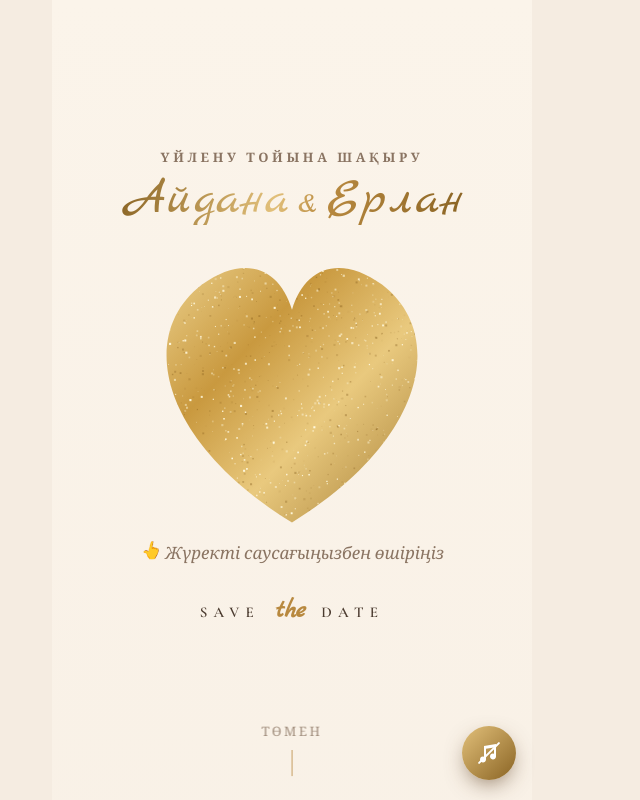
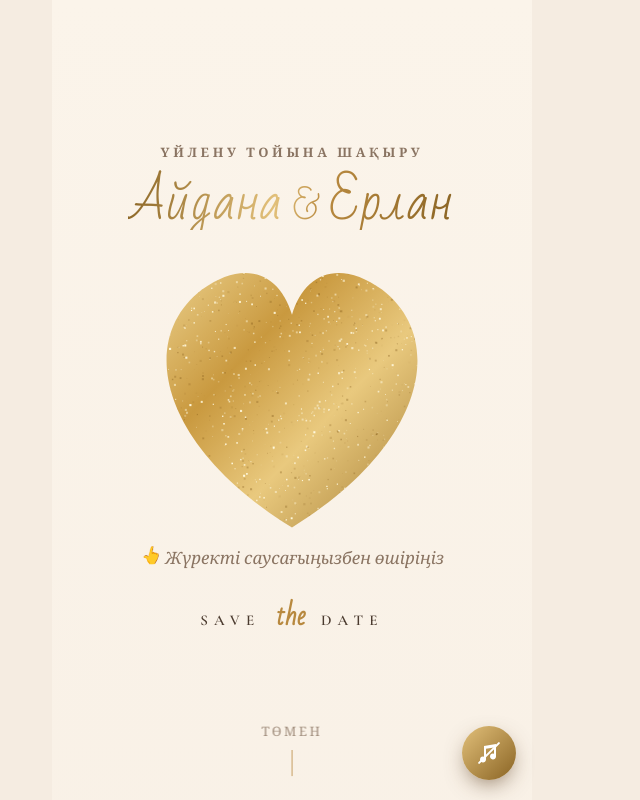
Before and after one commit to altynkhassan-collab/altyn-montazh, a plain HTML site: page Сайттар/aidana-erlan/index.html in a window 1280 px wide. Shown: the top 800 px of the page, without its empty margins (348-988 px from the left). Drawn offline with nearby package versions, Linux system fonts and the light colour scheme.

Commit message:
Шақыру сайты: нәзік шрифт
Co-Authored-By: Claude Opus 5.5 <noreply@anthropic.com>
Claude-Session: https://claude.ai/code/session_01DyLs1DAXA4NQtEnuect5En

```diff
--- a/Сайттар/aidana-erlan/index.html
+++ b/Сайттар/aidana-erlan/index.html
@@ -11,7 +11,7 @@
 <meta name="theme-color" content="#f3e9dc">
 <link rel="preconnect" href="https://fonts.googleapis.com">
 <link rel="preconnect" href="https://fonts.gstatic.com" crossorigin>
-<link href="https://fonts.googleapis.com/css2?family=Cormorant+Garamond:ital,wght@0,400;0,500;0,600;1,400&family=Marck+Script&display=swap" rel="stylesheet">
+<link href="https://fonts.googleapis.com/css2?family=Cormorant+Garamond:ital,wght@0,300;0,400;0,500;0,600;1,300;1,400&family=Bad+Script&display=swap" rel="stylesheet">
 <style>
 :root{
   --bg:#f5ece1; --bg2:#efe2d2; --ink:#4a3a2e; --soft:#8a7462;
@@ -19,12 +19,12 @@
 }
 *{box-sizing:border-box;margin:0;padding:0}
 
-body{background:var(--bg);color:var(--ink);font-family:"Cormorant Garamond",Georgia,serif;font-size:19px;line-height:1.5;overflow-x:hidden;-webkit-font-smoothing:antialiased}
+body{background:var(--bg);color:var(--ink);font-family:"Cormorant Garamond",Georgia,serif;font-weight:300;font-size:20px;line-height:1.5;overflow-x:hidden;-webkit-font-smoothing:antialiased}
 .wrap{max-width:480px;margin:0 auto;position:relative;background:linear-gradient(180deg,#fbf4ea 0%,var(--bg) 40%,var(--bg2) 100%);overflow:hidden}
-.script{font-family:"Marck Script","Cormorant Garamond",cursive;font-weight:400}
-.gold{background:linear-gradient(100deg,var(--gold3),var(--gold2) 45%,var(--gold) 60%,var(--gold3));-webkit-background-clip:text;background-clip:text;color:transparent}
+.script{font-family:"Bad Script","Cormorant Garamond",cursive;font-weight:400}
+.gold{padding:.14em .06em .06em;background:linear-gradient(100deg,var(--gold3),var(--gold2) 45%,var(--gold) 60%,var(--gold3));-webkit-background-clip:text;background-clip:text;color:transparent}
 section{position:relative;padding:56px 24px;text-align:center}
-h2{font-family:"Marck Script",cursive;font-weight:400;font-size:44px;line-height:1.1;margin-bottom:14px}
+h2{font-family:"Bad Script",cursive;font-weight:400;font-size:42px;line-height:1.3;margin-bottom:14px}
 .cap{letter-spacing:.28em;text-transform:uppercase;font-size:13px;font-weight:600;color:var(--soft)}
 .divider{display:block;width:180px;height:22px;margin:18px auto}
 .reveal{opacity:0;transform:translateY(26px);transition:opacity 1s ease,transform 1s ease}
@@ -46,7 +46,7 @@ h2{font-family:"Marck Script",cursive;font-weight:400;font-size:44px;line-height
 .hint b{display:inline-block;animation:tap 1.6s infinite}
 @keyframes tap{0%,100%{transform:translateY(0)}50%{transform:translateY(-5px)}}
 .savedate{margin-top:26px;font-size:15px;letter-spacing:.42em;font-weight:600;color:var(--ink)}
-.savedate em{font-family:"Marck Script",cursive;letter-spacing:0;font-size:26px;font-style:normal;color:var(--gold);padding:0 6px;text-transform:none}
+.savedate em{font-family:"Bad Script",cursive;letter-spacing:0;font-size:26px;font-style:normal;color:var(--gold);padding:0 6px;text-transform:none}
 .scroll{position:absolute;bottom:22px;left:50%;transform:translateX(-50%);font-size:13px;letter-spacing:.2em;color:var(--soft);opacity:.8}
 .scroll:after{content:"";display:block;width:1px;height:28px;background:var(--gold);margin:8px auto 0;animation:line 2s infinite}
 @keyframes line{0%{transform:scaleY(0);transform-origin:top}50%{transform:scaleY(1);transform-origin:top}51%{transform-origin:bottom}100%{transform:scaleY(0);transform-origin:bottom}}
@@ -64,7 +64,7 @@ h2{font-family:"Marck Script",cursive;font-weight:400;font-size:44px;line-height
 
 /* шақыру */
 .invite p{font-size:21px;line-height:1.55}
-.invite .lead{font-style:italic;font-size:22px;margin-bottom:14px;color:var(--soft)}
+.invite .lead{font-style:italic;font-weight:300;font-size:22px;margin-bottom:14px;color:var(--soft)}
 .invite .who{font-size:50px;line-height:1.15;margin:14px 0}
 
 /* санақ */
@@ -91,7 +91,7 @@ h2{font-family:"Marck Script",cursive;font-weight:400;font-size:44px;line-height
 .place .bgimg:after{content:"";position:absolute;inset:0;background:linear-gradient(180deg,var(--bg) 0%,rgba(40,20,10,.55) 22%,rgba(40,20,10,.7) 78%,var(--bg2) 100%)}
 .place>*:not(.bgimg){position:relative;z-index:1}
 .place .cap{color:#f3dcb0}
-.place h3{font-family:"Marck Script",cursive;font-weight:400;font-size:50px;line-height:1.1;margin:10px 0 6px;color:#ffe7b3;text-shadow:0 2px 14px rgba(0,0,0,.4)}
+.place h3{font-family:"Bad Script",cursive;font-weight:400;font-size:50px;line-height:1.1;margin:10px 0 6px;color:#ffe7b3;text-shadow:0 2px 14px rgba(0,0,0,.4)}
 .place p{font-size:21px;text-shadow:0 1px 8px rgba(0,0,0,.5)}
 .btn{display:inline-flex;align-items:center;justify-content:center;gap:8px;margin-top:22px;padding:15px 30px;border-radius:40px;border:0;font:600 16px "Cormorant Garamond",serif;letter-spacing:.12em;text-transform:uppercase;text-decoration:none;color:#fff;background:linear-gradient(100deg,var(--gold3),var(--gold) 50%,var(--gold2));box-shadow:0 10px 26px -10px rgba(138,100,36,.8);cursor:pointer}
 .btn.ghost{background:rgba(255,255,255,.14);backdrop-filter:blur(6px);-webkit-backdrop-filter:blur(6px);border:1px solid rgba(255,231,179,.7)}
```
Also changed, not shown: Раскадровка/aidana-erlan_сайт-эскиз.jpg.
